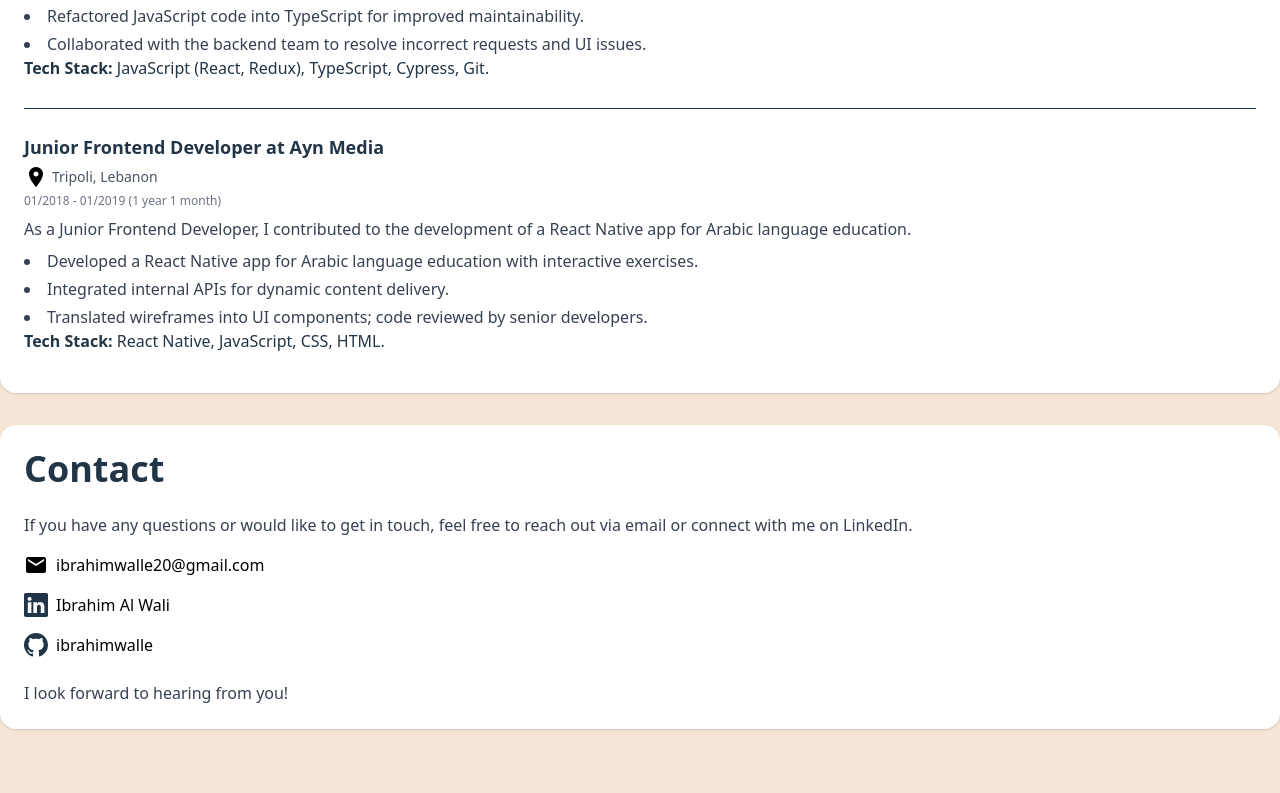
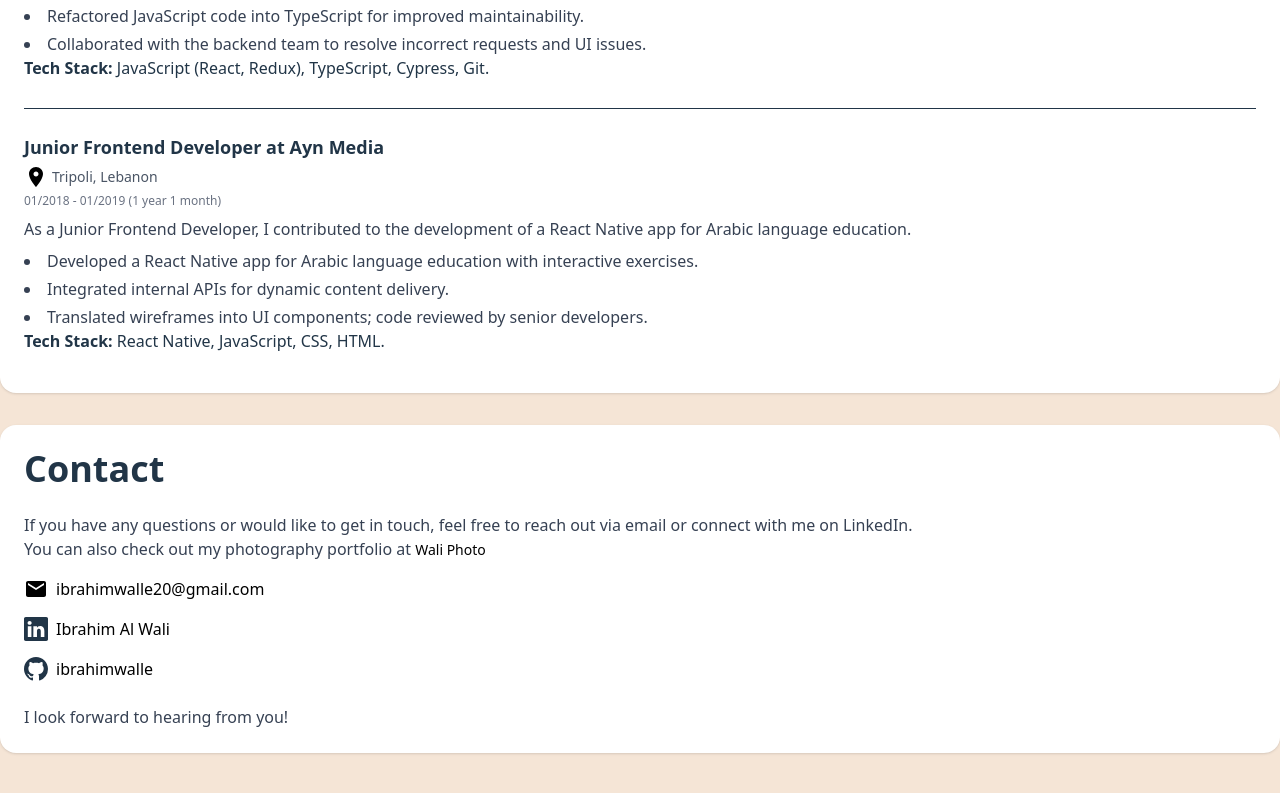
Before and after one commit to ibrahimwalle/Personal-Portfolio, a React (Vite) app: page / in a window 1280 px wide. Shown: the part 1470-2263 px from the top of the page. Built offline with nearby package versions, Linux system fonts and the light colour scheme.

Commit message:
download cv, css

```diff
--- a/src/components/contact.jsx
+++ b/src/components/contact.jsx
@@ -4,7 +4,7 @@ const Contact = () => {
         <section id="contact" className="bg-white rounded-2xl shadow p-6 mb-8">
             <h2 className="text-4xl font-bold mb-6">Contact</h2>
             <p className="text-gray-700 mb-4">
-                If you have any questions or would like to get in touch, feel free to reach out via email or connect with me on LinkedIn.
+                If you have any questions or would like to get in touch, feel free to reach out via email or connect with me on LinkedIn. <br /> You can also check out my photography portfolio at <a href="https://wali-photo.netlify.app/" target="blank" className="text-sm">Wali Photo</a>
             </p>
             <div className="space-y-4">
                 <div className="flex items-center gap-2">
--- a/src/components/navbar.jsx
+++ b/src/components/navbar.jsx
@@ -29,10 +29,10 @@ const Navbar = () => {
                     <div id='menu' className={`w-full h-0 transition-all ease-out duration-500 md:transition-none md:w-auto md:flex-grow md:flex md:items-center text-left ${open? 'h-32' : ''}`}>
                         <ul id="ulMenu" className="font-semibold flex flex-col duration-300 ease-out md:space-x-5 sm:transition-none mt-5 md:flex-row md:items-center md:ml-auto md:mt-0 md:pt-0 md:border-0">
                             <li className="group transition duration-300">
-                                <a to="/about" className="text-2xl tap-highlight-transparent">RESUME<span className="hidden md:block max-w-0 group-hover:max-w-full transition-all duration-500 h-0.5 bg-black dark:bg-white"></span></a>
+                                <a href="/src/assets/IBRAHIM AL WALI.pdf" download="IBRAHIM AL WALI.pdf" className="text-2xl tap-highlight-transparent">RESUME<span className="hidden md:block max-w-0 group-hover:max-w-full transition-all duration-500 h-0.5 bg-black dark:bg-white"></span></a>
                             </li>
                             <li className="group transition duration-300">
-                                <a to="/contact" className="text-2xl tap-highlight-transparent">CONTACT<span className="hidden md:block max-w-0 group-hover:max-w-full transition-all duration-500 h-0.5 bg-black dark:bg-white"></span></a>
+                                <a href='#contact' className="text-2xl tap-highlight-transparent">CONTACT<span className="hidden md:block max-w-0 group-hover:max-w-full transition-all duration-500 h-0.5 bg-black dark:bg-white"></span></a>
                             </li>
                         </ul>
                     </div>
--- a/src/index.css
+++ b/src/index.css
@@ -13,6 +13,10 @@
   text-rendering: optimizeLegibility;
   -webkit-font-smoothing: antialiased;
   -moz-osx-font-smoothing: grayscale;
+}
+
+html {
+  scroll-behavior: smooth;
 }
 
 a {
```
Also changed, not shown: 1 other file (tests, documents, lock files or other folders).
